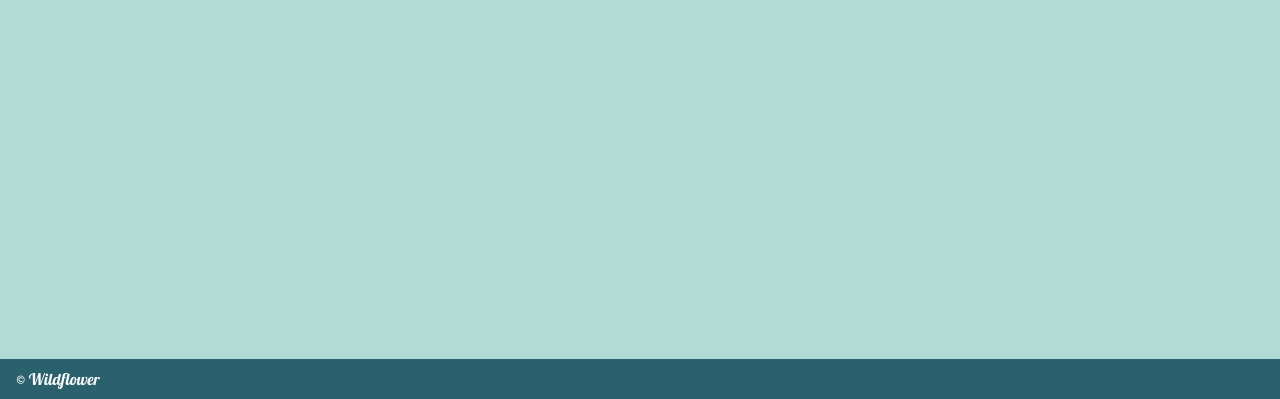
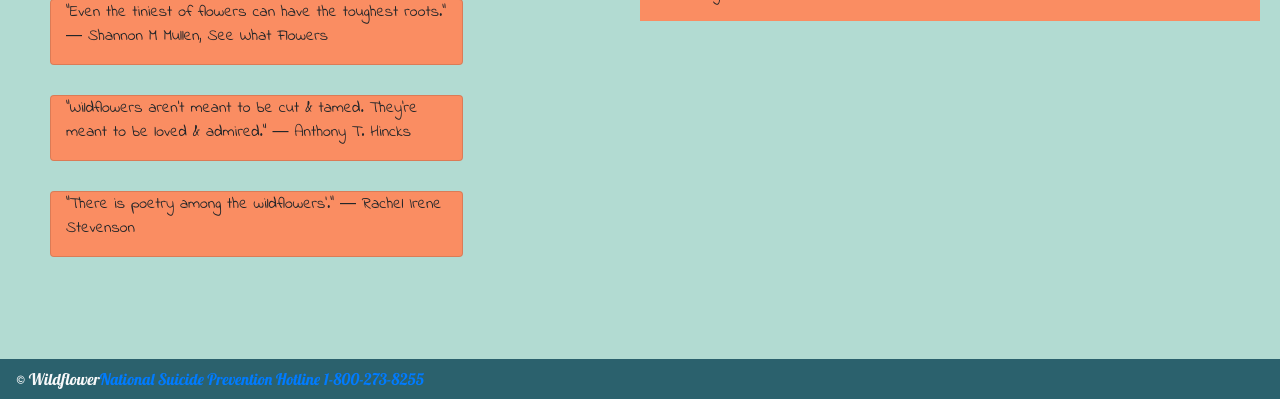
Before and after one commit to ksogor77/wildflower, a Django app: page / in a window 1280 px wide. Shown: the part 401-800 px from the top of the page. Run offline with Django 3.2, Linux system fonts and the light colour scheme; some libraries are stand-ins or nearby versions.

Commit message:
adds quotes and additional colors and styling

```diff
--- a/final_project_app/static/css/main.css
+++ b/final_project_app/static/css/main.css
@@ -1,8 +1,13 @@
 :root {
-    --light-aqua: #B2DBD5;
+    --light-aqua: #B2DBD2;
     --dark-aqua: #2B616D;
     --white: #FFFFFF;
     --brick: #FA8D62;
+    --blue: #048FB4;
+    --dark-cyan: #04B4A0;
+    --teal: #056067;
+    --crimson: #D61A2A;
+    --pale-violet: #CF74AF;
     --text-primary: #2B616D;
     --text-secondary: #FA8D62;
     --font-primary: 'Lobster', cursive!important;
@@ -36,7 +41,7 @@ body {
     background-color: var(--light-aqua);
     margin-top: 100px;
     padding-left: 20px;
-    margin-left: 30px;
+    padding-right: 20px;
 }
 
 .mission-statement {
@@ -49,10 +54,14 @@ body {
     font-family: var(--font-secondary);
 }
 
-/* .profile-articles-container {
-
+.profile-articles-container {
+    background-color: var(--brick)!important;
 }
 
 .profile-blogs-container {
+    background-color: var(--brick)!important;
+}
 
-} */
+.quote-container {
+    background-color: var(--brick);
+}
--- a/final_project_app/templates/base.html
+++ b/final_project_app/templates/base.html
@@ -58,7 +58,9 @@
     </main>
 
 
-    <footer class="navbar navbar-expand-sm bg-dark text-light fixed-bottom">&copy; Wildflower</footer>
+    <footer class="navbar navbar-expand-sm bg-dark text-light fixed-bottom">&copy; Wildflower
+        <a href="https://suicidepreventionlifeline.org/">National Suicide Prevention Hotline 1-800-273-8255</a>
+    </footer>
 <script src="https://code.jquery.com/jquery-3.4.1.slim.min.js" integrity="sha384-J6qa4849blE2+poT4WnyKhv5vZF5SrPo0iEjwBvKU7imGFAV0wwj1yYfoRSJoZ+n" crossorigin="anonymous"></script>
 <script src="https://cdn.jsdelivr.net/npm/popper.js@1.16.0/dist/umd/popper.min.js" integrity="sha384-Q6E9RHvbIyZFJoft+2mJbHaEWldlvI9IOYy5n3zV9zzTtmI3UksdQRVvoxMfooAo" crossorigin="anonymous"></script>
 <script src="https://stackpath.bootstrapcdn.com/bootstrap/4.4.1/js/bootstrap.min.js" integrity="sha384-wfSDF2E50Y2D1uUdj0O3uMBJnjuUD4Ih7YwaYd1iqfktj0Uod8GCExl3Og8ifwB6" crossorigin="anonymous"></script>
--- a/final_project_app/templates/landing.html
+++ b/final_project_app/templates/landing.html
@@ -6,9 +6,24 @@
 <header class="main-image container col-md-6 float-left">
     <img src="{% static 'images/main.jpg' %}" alt="Poppy Flower" width="470px" height="300px">
 </header>
-<div class="mission-statement container col-md-6 float-right">
-    <h1>Welcome to Wildflower</h1>
-    <p>Where all you are expected to be is you</p>
-</div>
+    <div class="mission-statement container col-md-6 float-right">
+        <h1>Welcome to Wildflower</h1>
+        <h3>Where all you are expected to be is you</h3>
+        <p>“There are as many ways of loving as there are people, and that wildflower variety is the great beauty of this dimension of existence.”
+                ― Rumi</p>
+        <p>Here at Wildflower we believe that everyone is worthy of receiving love, understanding and human connection.  Please make use of our resource pages to find what you're looking for and to share with your friends and family.  Read other's stories in Blogs, share your own story, connect with others who understand where you are in your journey.  Know that you are never alone and that your exceptional uniqueness is a thing of beauty.</p>
+    </div>
+    <div class="container card row col-md-4 quote-container">
+        <p>“Even the tiniest of flowers can have the toughest roots.”
+                ― Shannon M Mullen, See What Flowers</p>
+    </div>
+    <div class="container card row col-md-4 quote-container">
+        <p>“Wildflowers aren't meant to be cut & tamed. They're meant to be loved & admired.”
+                ― Anthony T. Hincks</p>
+    </div>
+    <div class="container card row col-md-4 quote-container">
+        <p>“There is poetry among the wildflowers'.”
+                ― Rachel Irene Stevenson</p>
+    </div>
 
 {% endblock %}
```
Also changed, not shown: 1 other file.
